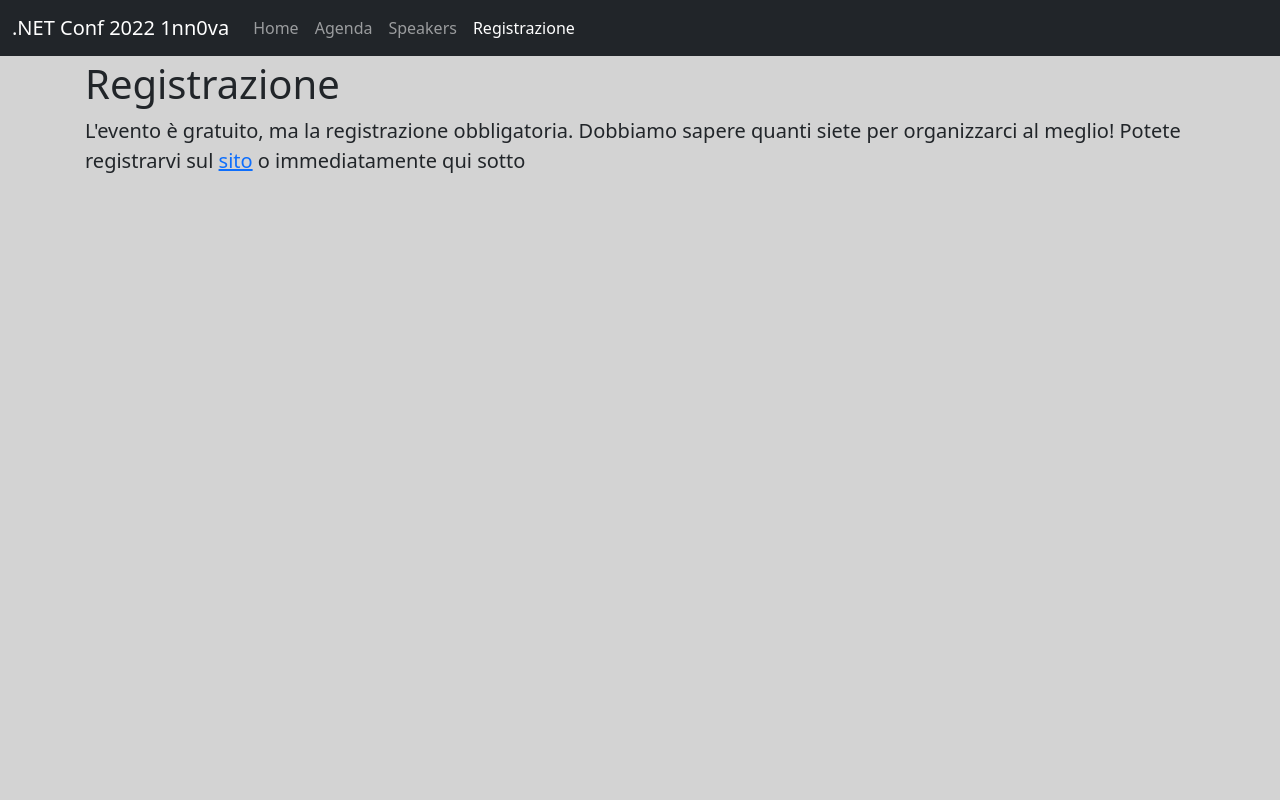
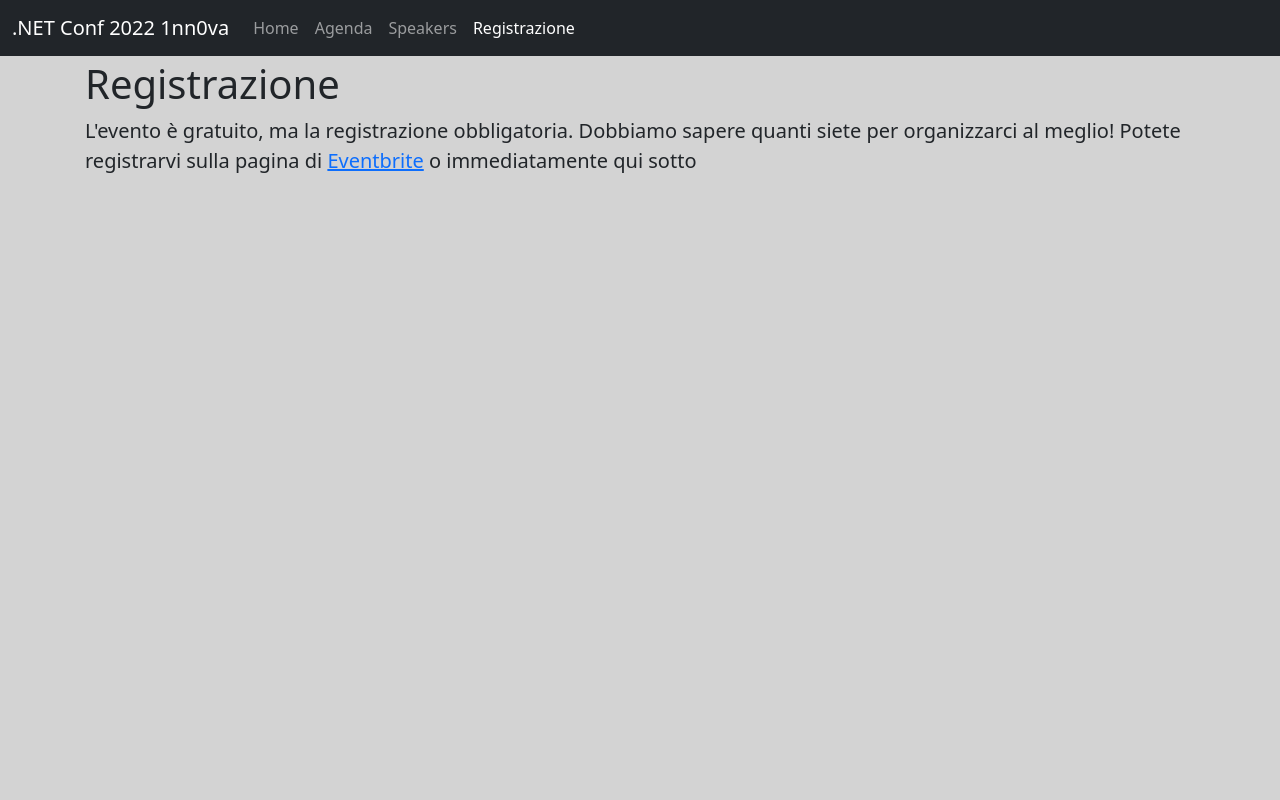
Before and after one commit to marcoparenzan/netconf2022, a plain HTML site: page registrazione.html in a window 1280 px wide. Shown: the top 800 px of the page. Drawn offline with nearby package versions, Linux system fonts and the light colour scheme; a script that the page names is missing.

Commit message:
Link corretto

```diff
--- a/registrazione.html
+++ b/registrazione.html
@@ -52,7 +52,7 @@
       <h1>Registrazione</h1>
       <p class="fs-5 col-md-12">
         L'evento è gratuito, ma la registrazione obbligatoria. Dobbiamo sapere quanti siete per organizzarci al meglio!
-        Potete registrarvi sul <a target="_blank" href="http://netconf2022.1nn0va.it/">sito</a> o immediatamente
+        Potete registrarvi sulla pagina di <a target="_blank" href="http://netconf20221nn0va.eventbrite.it/">Eventbrite</a> o immediatamente
         qui sotto
       <div id="eventbrite-widget-container-445577533397"></div>
       </p>
```
